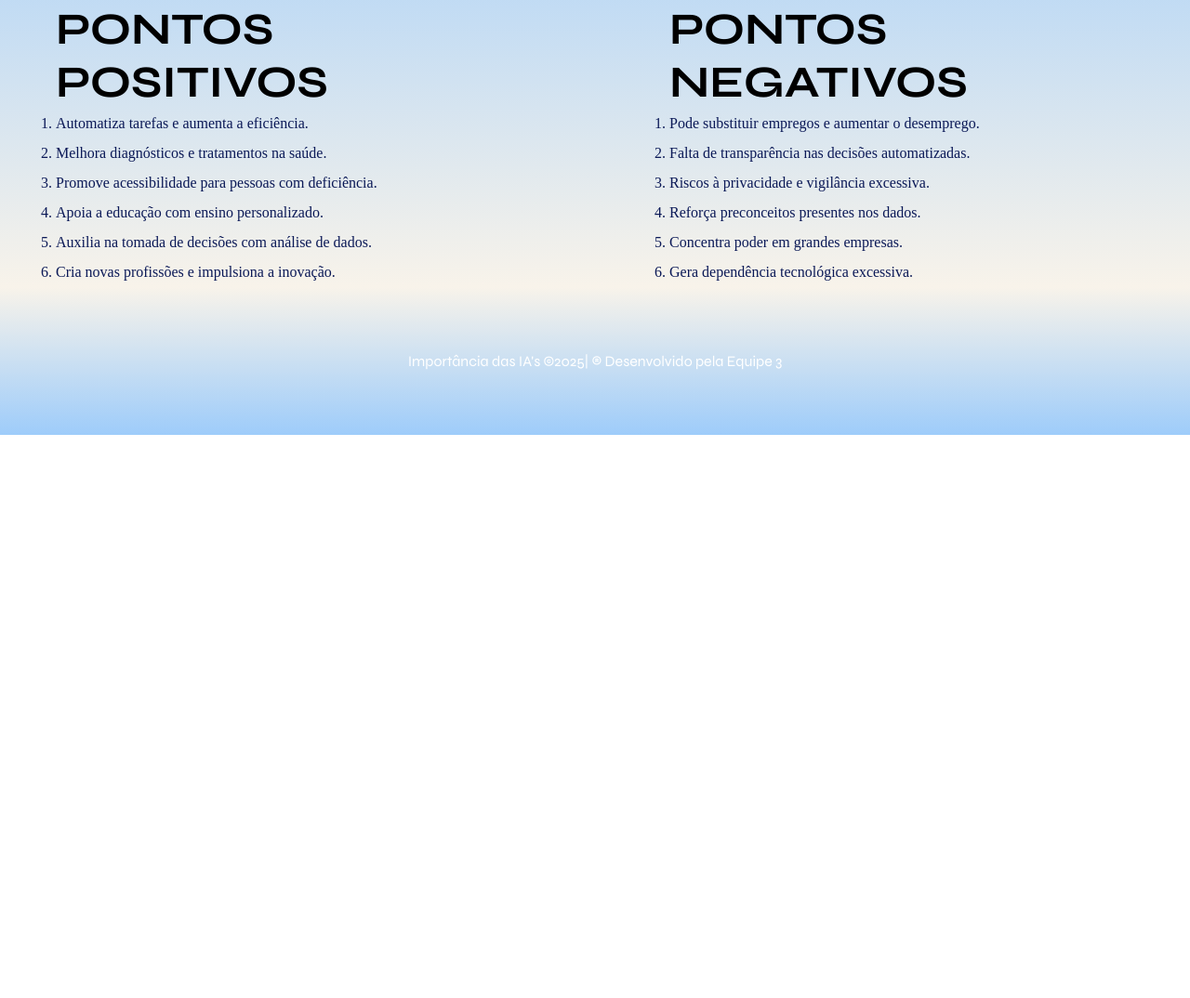
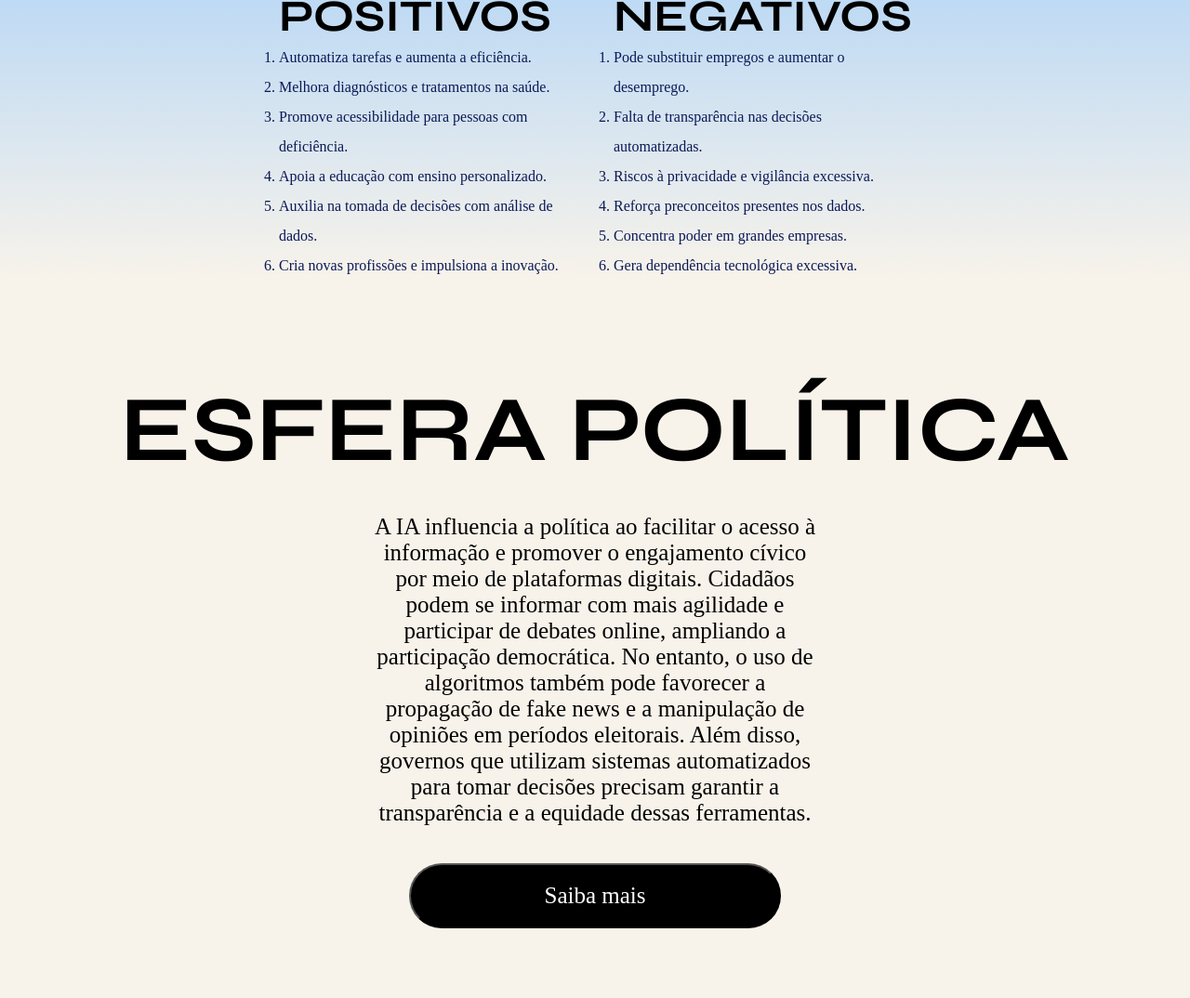
Before and after one commit to DaviGab-web/Importancia_das_IAs, a plain HTML site: page index.html in a window 1280 px wide. Shown: the part 986-2060 px from the top of the page at 93% size. Before the commit the page ends 1454 px from the top, so only its background shows below. Drawn offline with Linux system fonts and the light colour scheme; a web font is replaced by a local one.

Commit message:
Adição de textos

```diff
--- a/index.html
+++ b/index.html
@@ -72,6 +72,23 @@
     </div>
   </section>
 
+
+  <section class="esferas">
+    <div class="esf_politica">
+      <h2 id="titulo_politica">ESFERA POLÍTICA</h2>
+
+      <p id="texto_politica">A IA influencia a política ao facilitar o acesso à informação e promover o engajamento
+        cívico por meio de
+        plataformas digitais. Cidadãos podem se informar com mais agilidade e participar de debates online, ampliando a
+        participação democrática. No entanto, o uso de algoritmos também pode favorecer a propagação de fake news e a
+        manipulação de opiniões em períodos eleitorais. Além disso, governos que utilizam sistemas automatizados para
+        tomar decisões precisam garantir a transparência e a equidade dessas ferramentas.
+      </p>
+
+      <a href="politica.html"><button type="button" id="botao_politica">Saiba mais</button></a>
+    </div>
+  </section>
+
   <footer>
     Importância das IA's &copy;2025| &reg; Desenvolvido pela Equipe 3
   </footer>
--- a/style.css
+++ b/style.css
@@ -52,6 +52,8 @@
             font-size: 18px;
             background-color: var(--Azul);
             padding-bottom: 125px;
+            padding-left: 100px;
+            padding-right: 100px;
         }
 
 
@@ -63,6 +65,8 @@
             padding: 40px;
             flex-wrap: wrap;
             background-color: var(--Azul);
+            padding-left: 100px;
+            padding-right: 100px;
         }
 
         .texto {
@@ -98,11 +102,13 @@
         /* Seção de pontos positivos e negativos */
         .pontos {
             background: linear-gradient(to bottom, #9eccfa, #f8f3ea);
-            padding-top: 200px;
+            padding-top: 100px;
             display: flex;
             justify-content: space-around;
             flex-wrap: wrap;
             gap: 40px;
+            padding-left: 300px;
+            padding-right: 300px;
         }
 
         .pontos h2 {
@@ -127,6 +133,52 @@
             color: #0b1957;
             line-height: 2;
         }
+
+        /* Esfera Politica */
+
+        .esferas {
+            background-color: var(--Bege);
+        }
+
+        .esf_politica{
+            text-align: center;
+            padding: 100px;
+
+        }
+
+        #titulo_politica{
+            font-size: 100px;
+            font-family: "syne";
+        }
+
+        #texto_politica{
+            padding-top: 30px;
+            padding-bottom: 40px;
+            margin-left: 300px;
+            margin-right: 300px;
+            font-family: "syne mono";
+            font-size: 25px;
+        }
+
+        #botao_politica{
+            border-radius: 50px;
+            background-color: black;
+            color: white;
+            font-family: "syne mono";
+            text-align: center;
+            width: 400px;
+            height: 70px;
+            font-size: 25px;
+            transition: all 0.5s;
+        }
+
+        #botao_politica:hover{
+            background-color: var(--Bege);
+            color: #000;
+        }
+
+
+
 
         /* Footer */
         footer {
```
Lines whose indentation alone changed are shown as unchanged.
